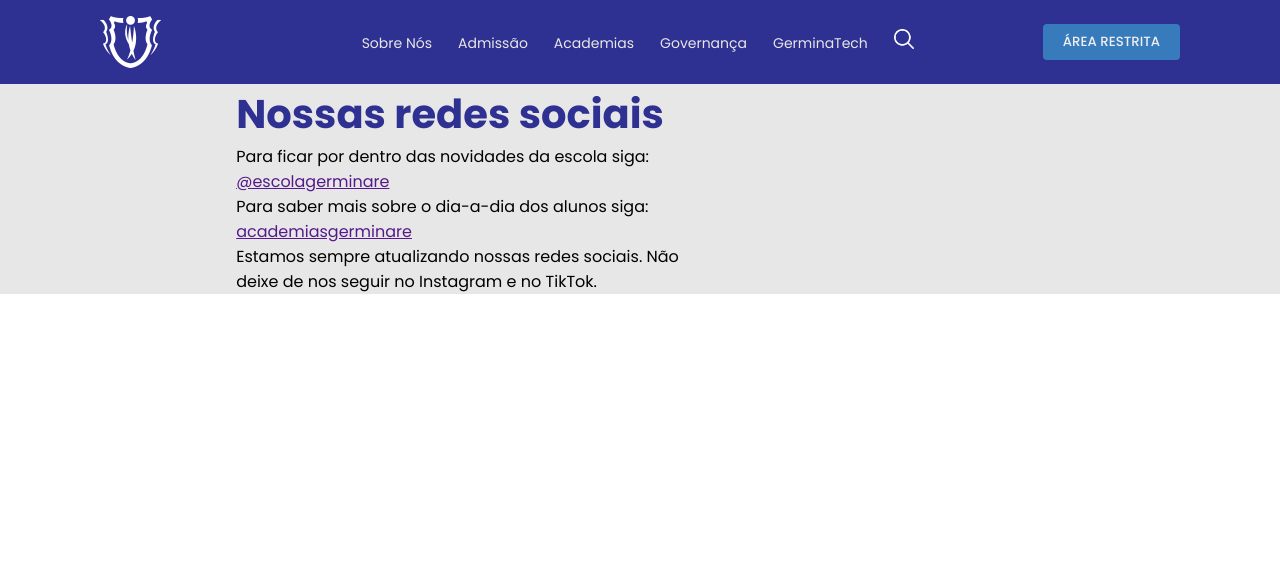
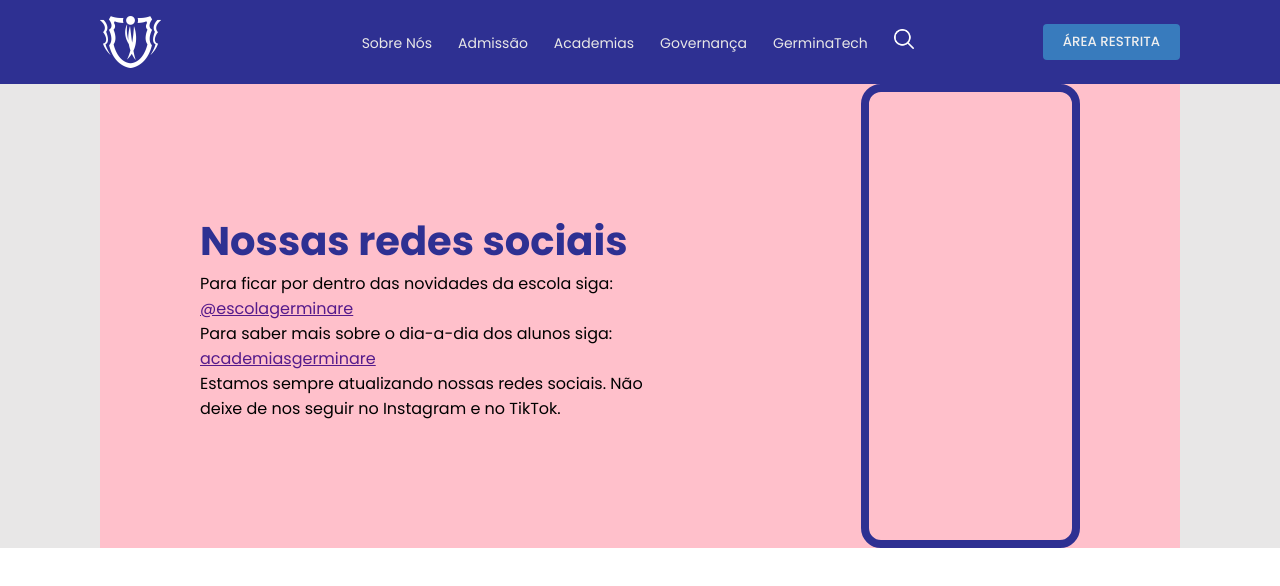
Before and after one commit to SquadGerminare-Tech/escola-germinare, a React (Create React App) app: page / in a window 1280 px wide. Shown: the top 586 px of the page. Built offline with nearby package versions, Linux system fonts and the light colour scheme.

Commit message:
JQuery Google API

```diff
--- a/public/index.html
+++ b/public/index.html
@@ -14,5 +14,6 @@
   <body>
     <noscript>You need to enable JavaScript to run this app.</noscript>
     <div id="root"></div>
+    <script src="https://ajax.googleapis.com/ajax/libs/jquery/3.1.0/jquery.min.js"></script>
   </body>
 </html>
--- a/src/components/Section_Celular/index.tsx
+++ b/src/components/Section_Celular/index.tsx
@@ -1,5 +1,5 @@
 import * as React from 'react';
-import {BackgroundSection, ContainerTxt} from './style'
+import {BackgroundSection, ContainerTxt, ContainerCelular} from './style'
 
 interface Section {
     title: string,
@@ -18,7 +18,9 @@ const Section_Celular = (props: Section) => {
                     <p>{props.children}</p>
                 </ContainerTxt>
 
+                <ContainerCelular>
 
+                </ContainerCelular>
 
                 </div>
 
--- a/src/components/Section_Celular/style.tsx
+++ b/src/components/Section_Celular/style.tsx
@@ -10,7 +10,9 @@ const BackgroundSection = styled('div')({
     flexDirection:'row',
     '& div': {
         margin: 'auto 100px',
-        //backgroundColor: 'pink'
+        backgroundColor: 'pink',
+        display: 'flex',
+        justifyContent:'space-around'
     }
 })
 
@@ -18,7 +20,7 @@ const ContainerTxt = styled('div')({
     display:'flex',
     flexDirection:'column',
     justifyContent:'center',
-    width: '45%',
+    width: '48%',
     '& .titleSection': {
         color: '#2E3092',
         fontSize:'40px',
@@ -27,30 +29,12 @@ const ContainerTxt = styled('div')({
 
 })
 
-// const CardTypeOne = styled('div')({
-//     display: 'flex',
-//     backgroundColor: '#40429B',
-//     maxWidth:'500px',
-//     height:'220px',
-//     borderRadius: '10px',
-//     color: 'white',
-//     marginLeft: '500px',
-//     '& div':{
-//         padding: '20px',
-//         width: '50%',
-//         '& h2':{
-//             fontWeight: '100'
-//         },
-//         '& p':{
-//             marginTop: '10px',
-//             width: '20px',
-//         }
-//     },
-//     '& .imgCard': {
-//         height: '100%',
-//         width: '50%',
-//         borderRadius: '10px 0 0 10px'
-//     }
-// })
+const ContainerCelular = styled('div')({
+    display:'flex',
+    border:' 8px solid #2E3092',
+    borderRadius:'20px',
+    width:'244px',
+    height:'464px'
+})
 
-export { BackgroundSection,ContainerTxt}
+export { BackgroundSection, ContainerTxt, ContainerCelular}
```
